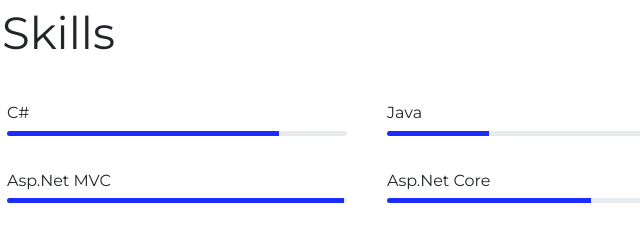
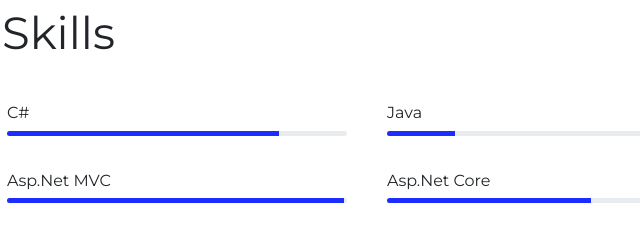
Before and after one commit to beshirazizov/beshirazizov.github.io, a plain HTML site: page index.html in a window 1280 px wide. Shown: the part 1900-2135 px from the top of the page, 83-723 px from the left. Drawn offline with Linux system fonts and the light colour scheme.

Commit message:
Update index.html

```diff
--- a/index.html
+++ b/index.html
@@ -185,7 +185,7 @@
                 <div class="col-md-4 skillcol">
                     <h6>Java</h6>
                     <div class="progress" style="height: 5px;">
-                        <div class="progress-bar" role="progressbar" style="width: 30%"></div>
+                        <div class="progress-bar" role="progressbar" style="width: 20%"></div>
                     </div>
                 </div>
                 <div class="col-md-4 skillcol">
```
